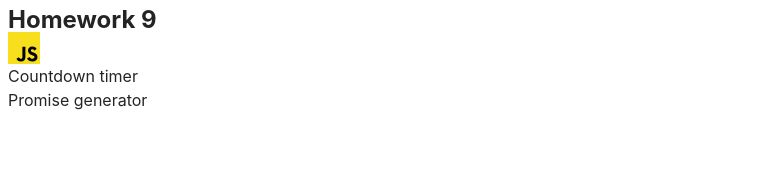
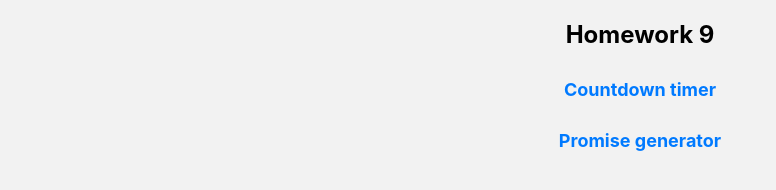
Before and after one commit to KostiantynFirst/goit-js-hw-10, a website built with Vite: page src/index.html in a window 1280 px wide. Shown: the whole page, without its empty margins (0-776 px from the left). Built offline with nearby package versions, Linux system fonts and the light colour scheme.

Commit message:
add styles for index

```diff
--- a/src/css/header.css
+++ /dev/null
@@ -1,21 +0,0 @@
-.header {
-  padding: 20px 0;
-}
-
-.nav-list {
-  display: flex;
-  align-items: center;
-  justify-content: flex-end;
-  gap: 40px;
-}
-
-.nav-link {
-  font-weight: 500;
-  letter-spacing: 0.02em;
-  line-height: 1.5;
-}
-
-.nav-link:hover,
-.nav-link:focus {
-  color: #747bff;
-}
--- a/src/css/styles.css
+++ b/src/css/styles.css
@@ -1,25 +1,45 @@
-/**
-  |============================
-  | include css partials with
-  | default @import url()
-  |============================
-*/
 @import url('./reset.css');
-@import url('./vite-promo.css');
-@import url('./header.css');
 
-:root {
-  font-family: Inter, Avenir, Helvetica, Arial, sans-serif;
-  font-size: 16px;
-  line-height: 24px;
-  font-weight: 400;
+body {
+  font-family: "SF Pro Text", "Helvetica Neue", "Helvetica", Arial, sans-serif;
+  background-color: #f2f2f2;
+  margin: 0;
+  padding: 0;
+}
 
-  color: #242424;
-  background-color: rgba(255, 255, 255, 0.87);
+section {
+  padding: 20px;
+  text-align: center;
+}
 
-  font-synthesis: none;
-  text-rendering: optimizeLegibility;
-  -webkit-font-smoothing: antialiased;
-  -moz-osx-font-smoothing: grayscale;
-  -webkit-text-size-adjust: 100%;
+h1 {
+  font-size: 24px;
+  font-weight: bold;
+  color: #000;
 }
+
+ul {
+  list-style: none;
+  padding: 0;
+  text-align: center;
+}
+
+li {
+  margin-bottom: 10px;
+}
+
+a {
+  display: block;
+  padding: 10px;
+  font-size: 18px;
+  font-weight: bold;
+  text-decoration: none;
+  color: #007aff;
+  border-radius: 10px;
+  transition: background-color 0.3s, color 0.3s;
+}
+
+a:hover {
+  background-color: #e5e5e5;
+  color: #0056b3;
+}
--- a/src/index.html
+++ b/src/index.html
@@ -10,7 +10,6 @@
   <body>
       <section>
         <h1>Homework 9</h1>
-        <img src="./img/javascript.svg" alt="" />
       </section>
       <ul>
         <li><a href="./1-timer.html">Countdown timer</a></li>
```
